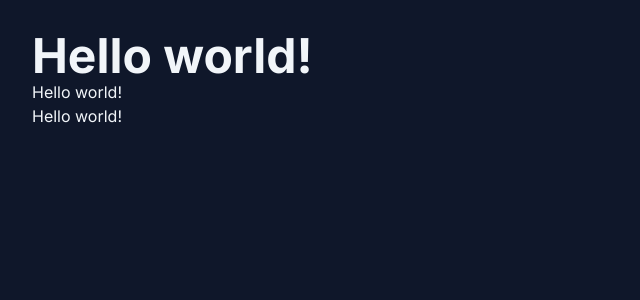
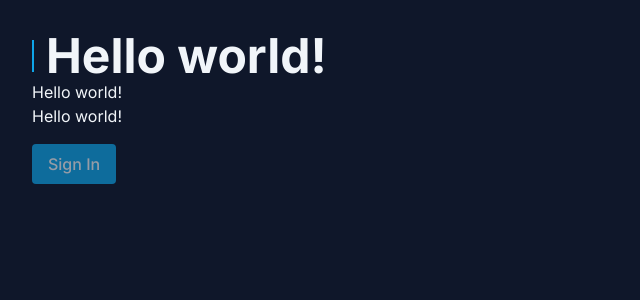
Before and after one commit to itl7git/tailwind-next, a Next.js app: page / in a window 1280 px wide. Shown: the top 300 px of the page, without its empty margins (0-640 px from the left). Built offline with nearby package versions, Linux system fonts and the light colour scheme.

Commit message:
Fundamentos: Seletores e Estados

```diff
--- a/src/app/page.tsx
+++ b/src/app/page.tsx
@@ -1,9 +1,14 @@
 export default function Home() {
   return (
     <div className="p-8 bg-slate-900 text-slate-100 h-screen">
-      <h1 className="font-bold text-5xl">Hello world!</h1>
+      <h1 className="font-bold text-5xl flex items-center gap-3 before:w-0.5 before:h-8 before:bg-sky-500">
+        Hello world!
+      </h1>
       <h2>Hello world!</h2>
       <p>Hello world!</p>
+      <button className="bg-sky-500 px-4 py-2 rounded font-medium mt-4 enabled:hover:bg-sky-600 disabled:opacity-60 disabled:cursor-not-allowed" disabled>
+        Sign In
+      </button>
     </div>
 
   )
```
